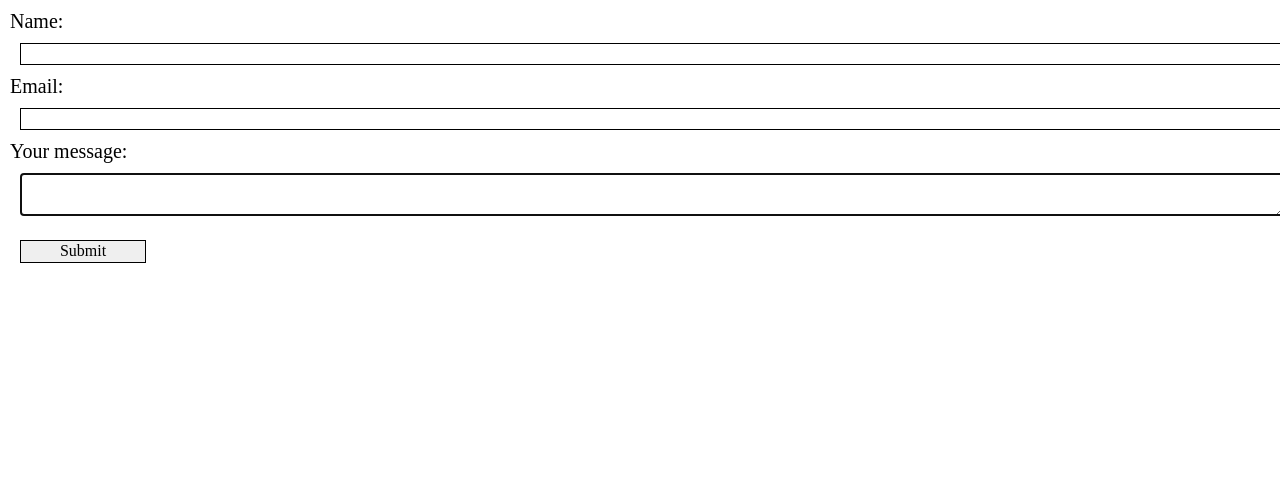
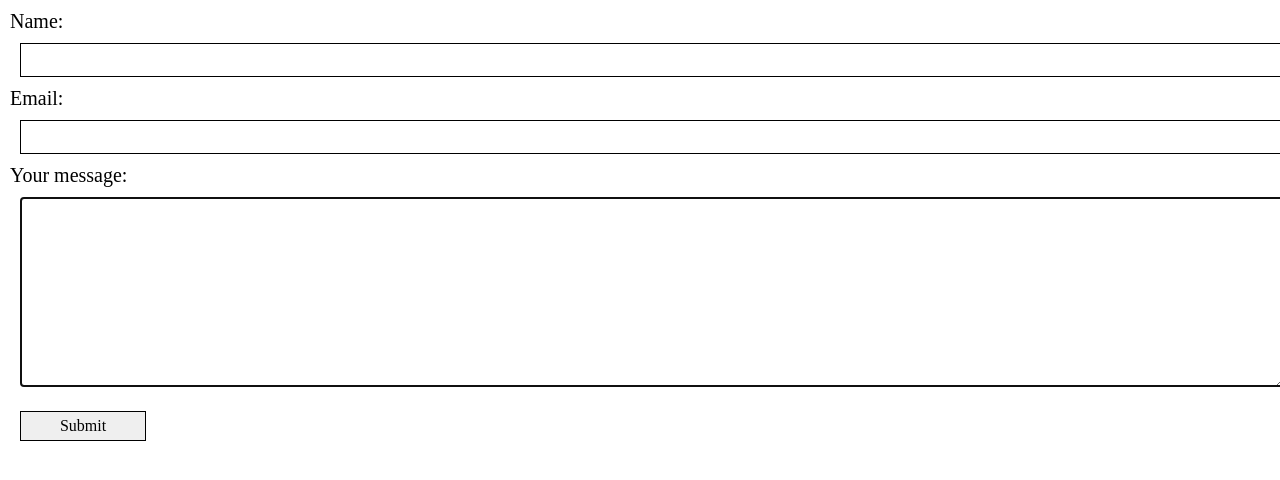
Before and after one commit to ramamdeeCode/Formspree, a plain HTML site: page index.html in a window 1280 px wide. Drawn offline with nearby package versions, Linux system fonts and the light colour scheme.

Commit message:
setting textbox height

```diff
--- a/index.html
+++ b/index.html
@@ -19,6 +19,7 @@
                     id="name"
                     type="text"
                     name="name"
+
                     /><br>
                 <label for="email">Email:</label><br>
                 <input
@@ -28,6 +29,7 @@
                     /><br>
                 <label for="form-message">Your message:</label><br>
                 <textarea
+                    rows="10" cols="50"
                     id="form-message"
                     name="message"
                     autofocus="on"
--- a/style.css
+++ b/style.css
@@ -5,8 +5,8 @@ body {
   input {
     margin: 10px;
     width: 100%;
-    height: 100%;
     border: 1px solid black;
+    height:30px;
   }
   textarea{
     margin: 10px;
```
